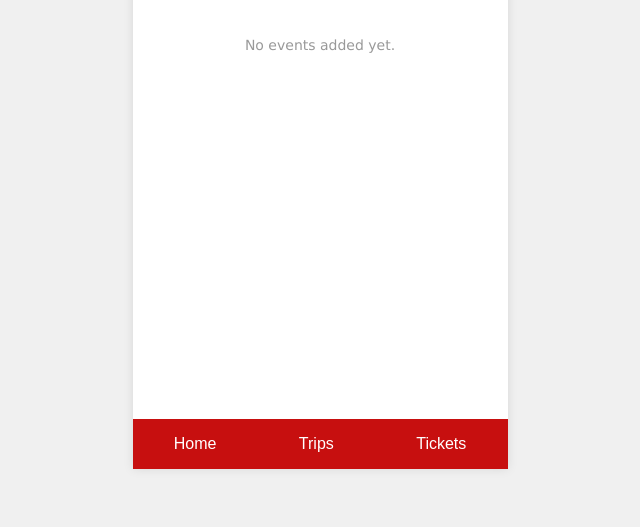
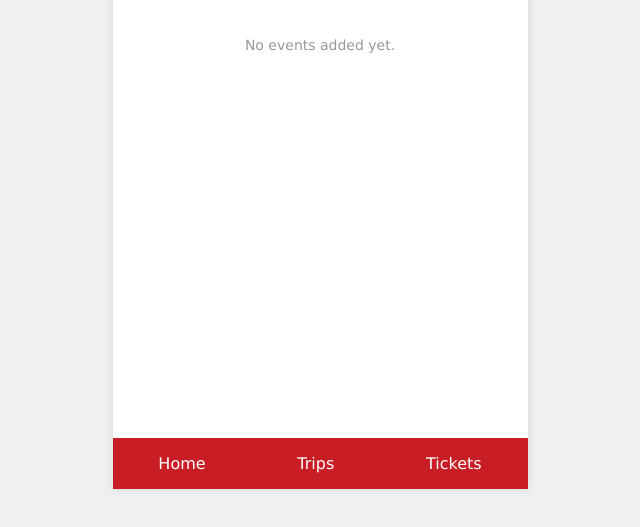
Before and after one commit to TrainorMax/CPSC481-ProjectPrototype, a plain HTML site: page Trip_Timeline.html in a window 1280 px wide. Shown: the part 265-792 px from the top of the page, without its empty margins (320-960 px from the left). Drawn offline with Linux system fonts and the light colour scheme.

Commit message:
Changed dimension of the working screen

```diff
--- a/Trip_Timeline.html
+++ b/Trip_Timeline.html
@@ -21,11 +21,14 @@
     .app-container {
         width: 375px;
         height: 667px;
+        max-height: 100vh;
         background-color: white;
         box-shadow: 0 0 10px rgba(0, 0, 0, 0.1);
+        padding: 20px;
+        text-align: center;
+        position: relative;
         display: flex;
         flex-direction: column;
-      position: relative;
     }
     .scrollable-content {
       overflow-y: auto;
@@ -155,10 +158,11 @@
         bottom: 0;
         left: 0;
         width: 100%;
-      background-color: #c70f0f;
+        background-color: #c81d25;
         display: flex;
         justify-content: space-around;
         padding: 10px 0;
+        font-family: Verdana;
     }
     .navbar button {
         background-color: transparent;
@@ -166,6 +170,7 @@
         border: none;
         cursor: pointer;
         font-size: 16px;
+        font-family: Verdana;
     }
   </style>
 </head>
```
Lines whose indentation alone changed are shown as unchanged.
